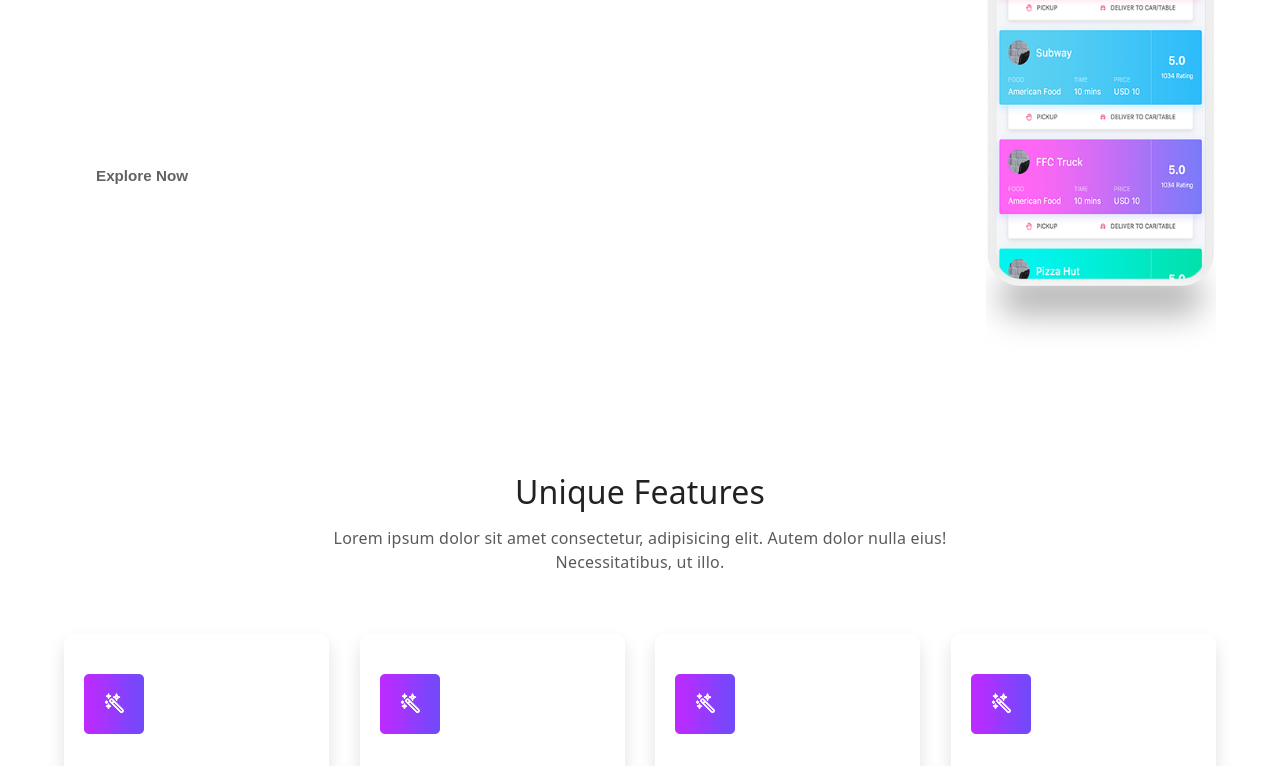
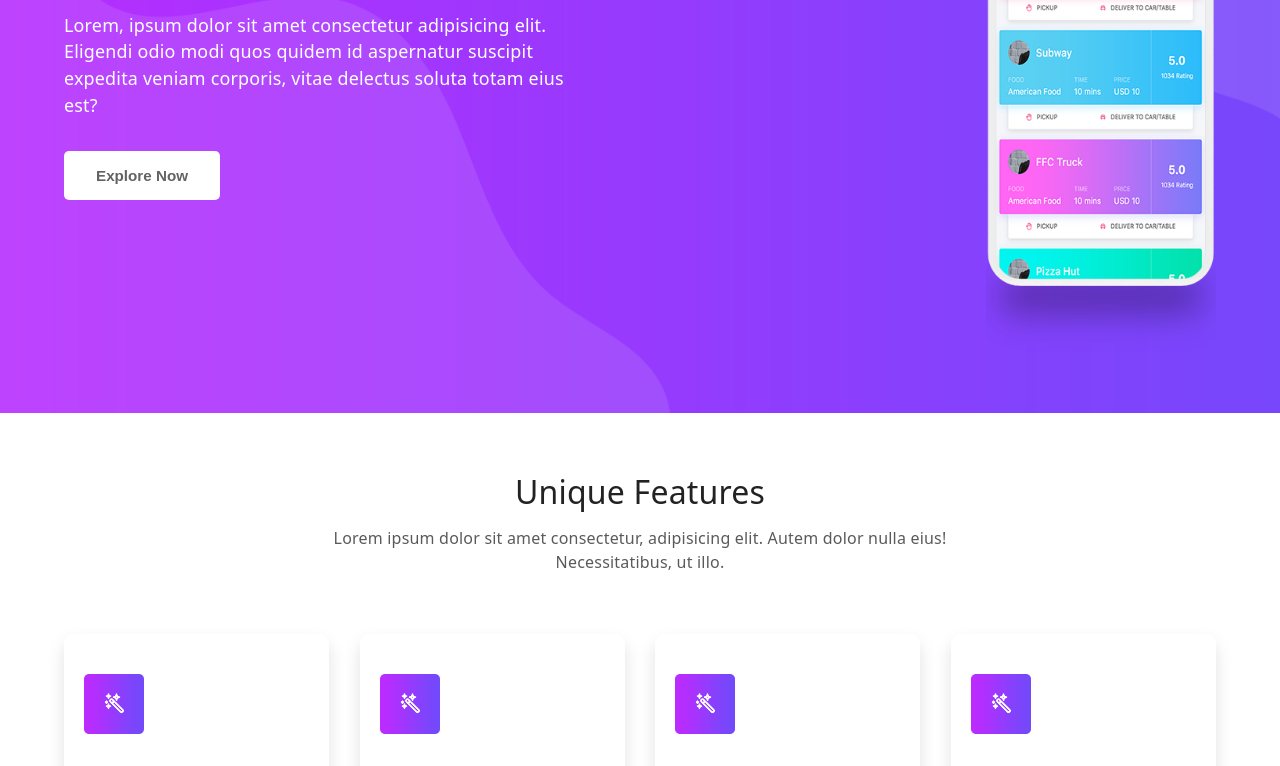
Before and after one commit to ahmed-elkhalily/colib-responsive-sass, a website: page index.html in a window 1280 px wide. Shown: the part 387-1153 px from the top of the page. Drawn offline with Linux system fonts and the light colour scheme; files that its build step writes are made by us from their sources; the site is published under a folder, as on GitHub Pages, so addresses that start at the root find nothing.

Commit message:
Update styles.css

```diff
--- a/assets/css/styles.css
+++ b/assets/css/styles.css
@@ -79,7 +79,7 @@ li {
     padding: 0; } }
 
 .hero {
-  background: url("/assets/img/banner/home-banner.jpg") center center;
+  background: url("../img/banner/home-banner.jpg") center center;
   background-size: cover;
   height: 100vh; }
   .hero .container {
```
